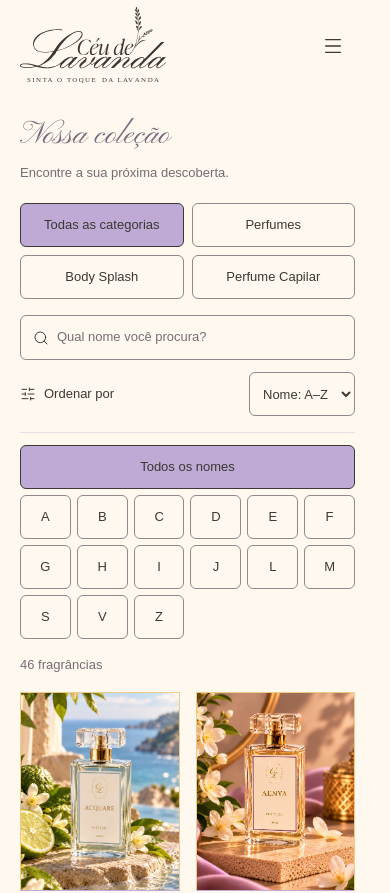
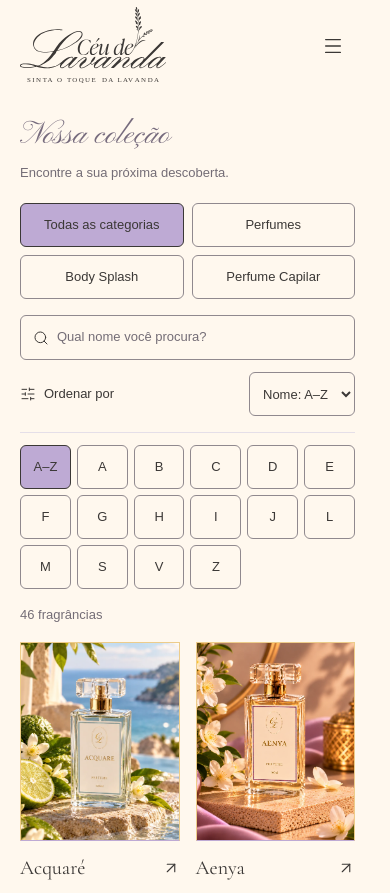
Before and after one commit to PxS00/ceu-de-lavanda-catalog, a Next.js app: page /catalogo in a window 390 px wide. Shown: the top 893 px of the page. Built offline with nearby package versions, Linux system fonts and the light colour scheme.

Commit message:
fix(catalog): keep mobile initial filters compact

```diff
--- a/src/features/catalog/components/catalog-filters.tsx
+++ b/src/features/catalog/components/catalog-filters.tsx
@@ -70,9 +70,11 @@ export function CatalogFilters({
           <button
             className={!initial ? "active" : ""}
             aria-pressed={!initial}
+            aria-label="Todos os nomes"
             onClick={() => onChange({ initial: "" })}
           >
-            Todos os nomes
+            <span className="initial-all-label">Todos os nomes</span>
+            <span className="initial-all-short" aria-hidden="true">A–Z</span>
           </button>
           {initials.map((letter) => (
             <button
--- a/src/features/catalog/styles/filters.css
+++ b/src/features/catalog/styles/filters.css
@@ -55,6 +55,7 @@
 .initial-filters button:hover:not(.active) {
   background: var(--surface-accent);
 }
+.initial-all-short { display: none; }
 .result-count {
   font-size: var(--text-small);
   color: var(--muted);
@@ -80,8 +81,11 @@
     gap: 6px;
   }
   .initial-filters button:first-child {
-    grid-column: 1 / -1;
+    padding-inline: 6px;
+    white-space: nowrap;
   }
+  .initial-all-label { display: none; }
+  .initial-all-short { display: inline; }
   .initial-filters button {
     padding-inline: 10px;
   }
```
